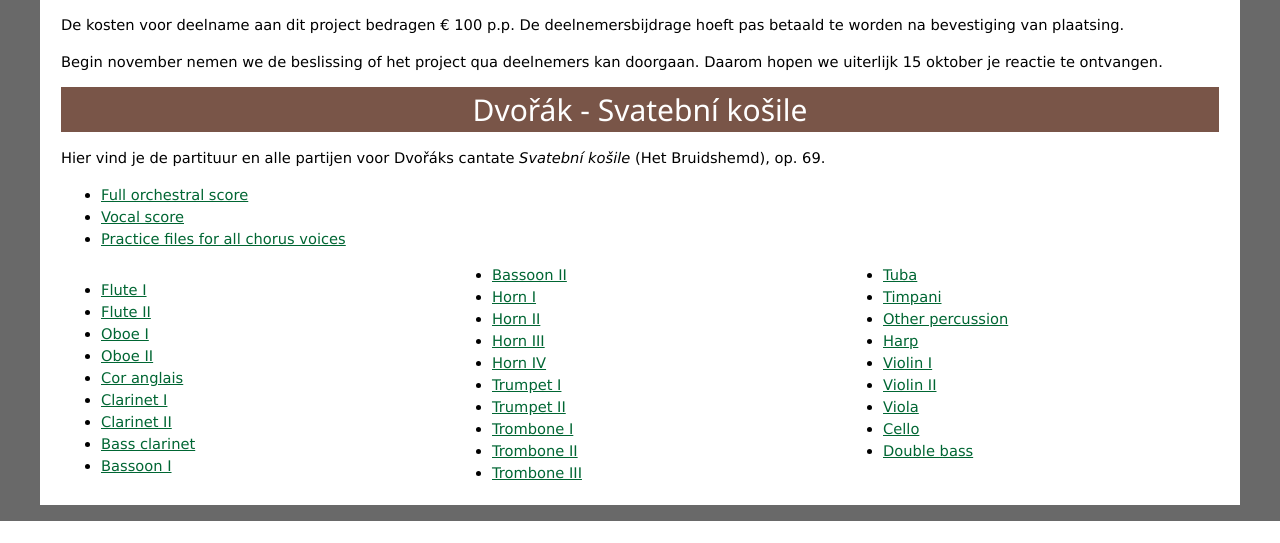
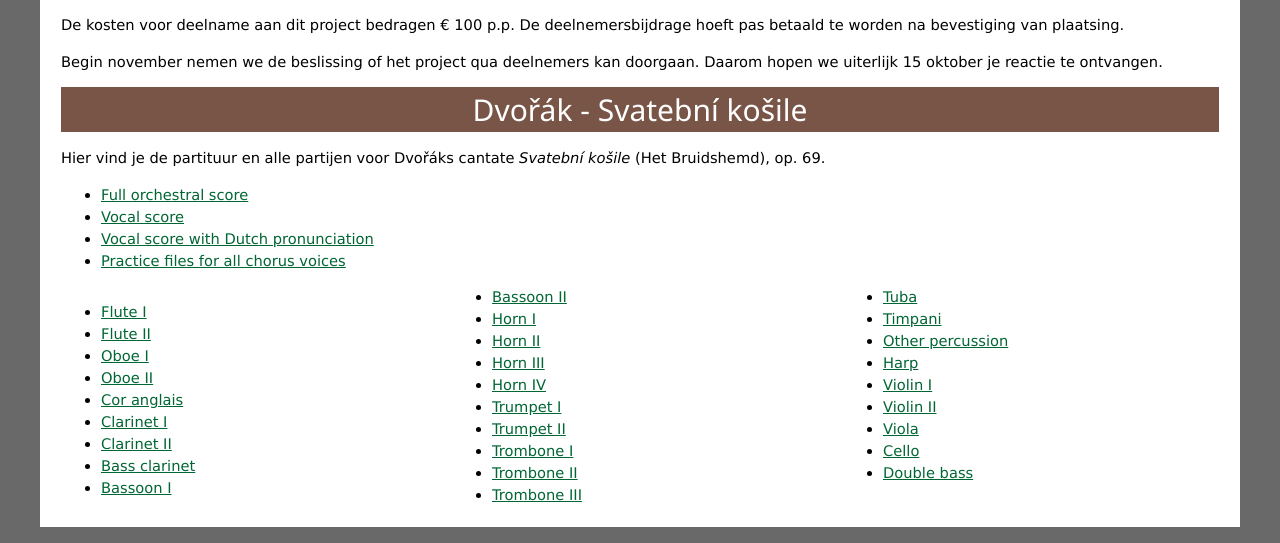
Before and after one commit to DirkjanH/projectorkest.pellegrina.net, a PHP site: page /info_deelnemers_svk.php in a window 1280 px wide. Shown: the part 1182-1725 px from the top of the page. Before the commit the page ends 1703 px from the top, so only its background shows below. Run offline with PHP 8.4, Linux system fonts and the light colour scheme.

Commit message:
Add vocal score with Dutch pronunciation link to participant information

```diff
--- a/info_deelnemers_svk.php
+++ b/info_deelnemers_svk.php
@@ -149,6 +149,9 @@
                         target="_blank">Full orchestral score</a></li>
                 <li><a href="https://pellegrina.net/pdf/2026-1/Dvořák - Svatební košile - piano reduction.pdf"
                         target="_blank">Vocal score</a></li>
+                <li><a href="https://pellegrina.net/pdf/2026-1/Svatební košile met NL uitspraak.pdf"
+                        target="_blank">Vocal score with Dutch pronunciation</a>
+                </li>
                 <li><a href="https://midi.emjeka.nl/midifiles/dvorak-bruidshemd.html"
                         target="_blank">Practice files for all chorus voices</a>
                 </li>
```
